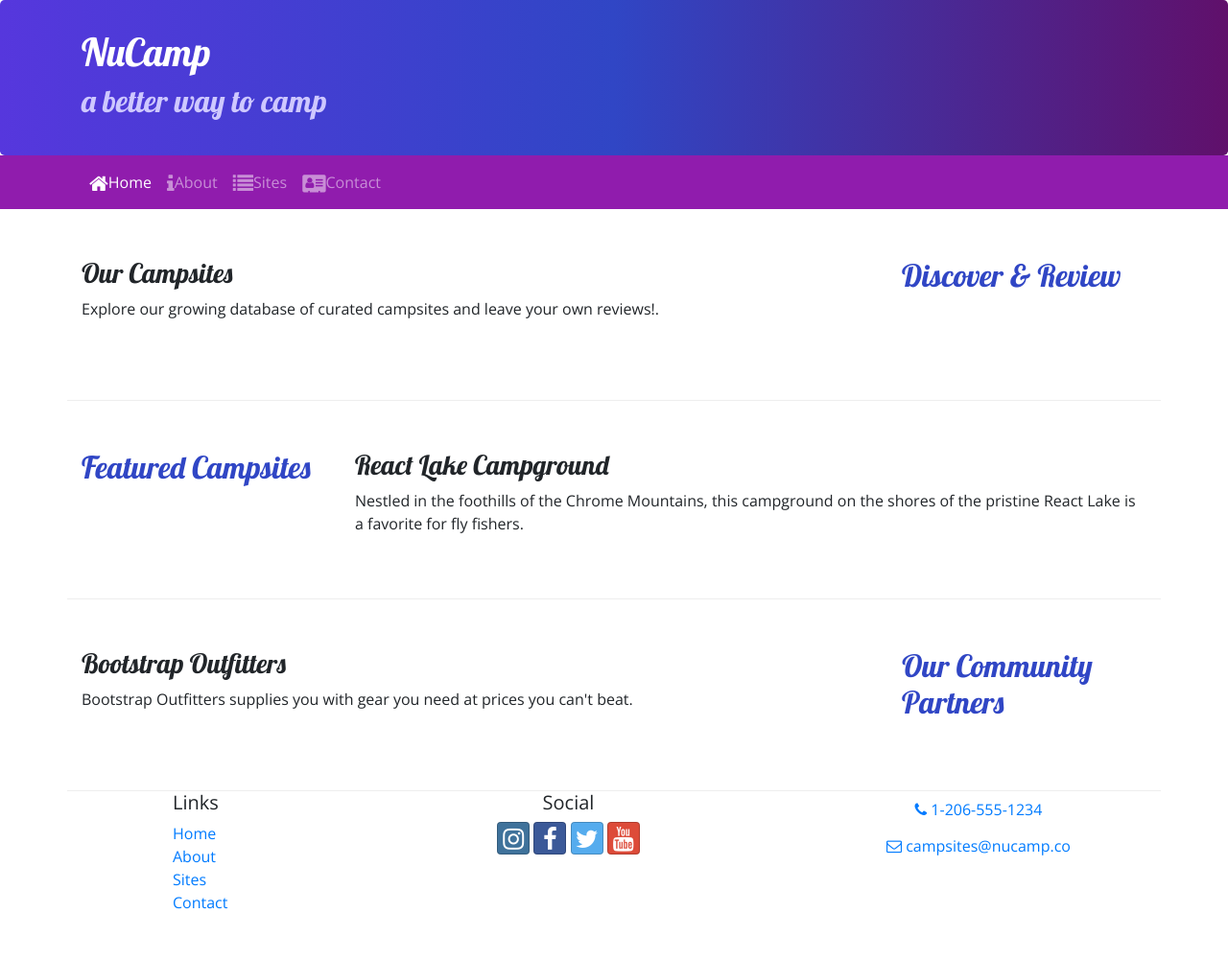
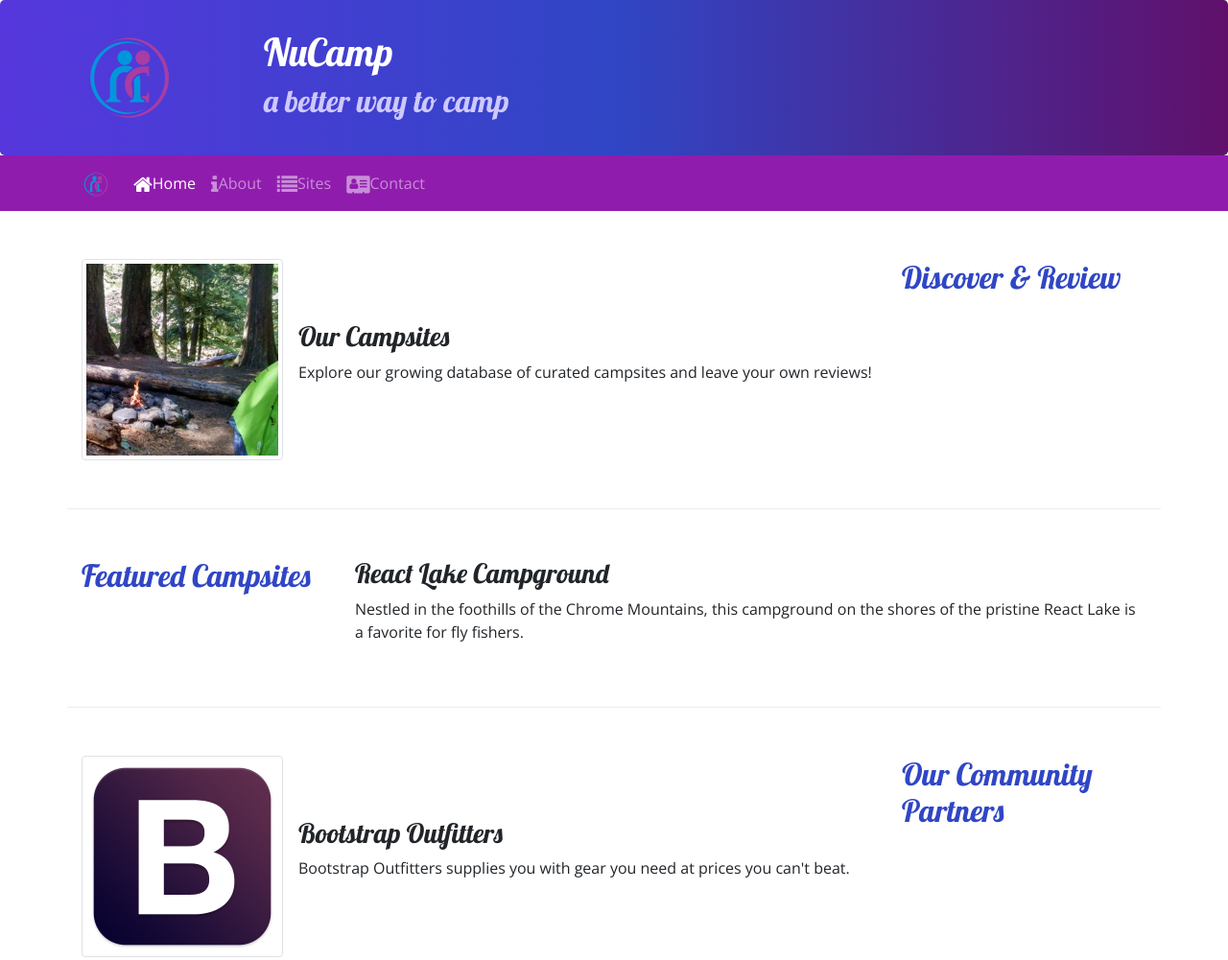
Before and after one commit to Zayy01/nucamp_bootstrap, a website: page index.html in a window 1280 px wide. Shown: the top 1001 px of the page at 96% size. Before the commit the page ends 969 px from the top, so only its background shows below. Drawn offline with nearby package versions, Linux system fonts and the light colour scheme.

Commit message:
Images and Media

```diff
--- a/index.html
+++ b/index.html
@@ -23,6 +23,9 @@
     <header class="jumbotron">
         <div class="container">
             <div class="row">
+                <div class="col-4 col-sm-3 col-md-2 align-self-center">
+                    <img src="img/logo.png" class="img-fluid" />
+                </div>
                 <div class="col">
                     <h1>NuCamp</h1>
                     <h2>a better way to camp</h2>
@@ -33,7 +36,8 @@
 
     <nav class="navbar navbar-expand-sm navbar-dark sticky-top">
         <div class="container">
-            <button class="navbar-toggler ml-auto" type="button" data-toggle="collapse" data-target="#nucampNavbar">
+            <a class="navbar-brand" href="#"><img src="img/logo.png" height="30" width="30" /></a>
+            <button class="navbar-toggler" type="button" data-toggle="collapse" data-target="#nucampNavbar">
                 <span class="navbar-toggler-icon"></span>
             </button>
             <div class="collapse navbar-collapse" id="nucampNavbar">
@@ -53,9 +57,12 @@
                 <h2>Discover & Review</h2>
             </div>
             <div class="col">
-                <h3>Our Campsites</h3>
-                <div class="d-none d-sm-block">
-                    <p>Explore our growing database of curated campsites and leave your own reviews!.</p>
+                <div class="media">
+                    <img class="d-flex mr-3 img-thumbnail" src="img/breadcrumb-trail-thumb.jpg" alt="Breadcrumb Trail" />
+                    <div class="media-body align-self-center">
+                        <h3>Our Campsites</h3>
+                        <p class="d-none d-sm-block">Explore our growing database of curated campsites and leave your own reviews!</p>
+                    </div>
                 </div>
             </div>
         </div>
@@ -77,9 +84,12 @@
                 <h2>Our Community Partners</h2>
             </div>
             <div class="col">
-                <h3>Bootstrap Outfitters</h3>
-                <div class="d-none d-sm-block">
-                    <p>Bootstrap Outfitters supplies you with gear you need at prices you can't beat.</p>
+                <div class="media">
+                    <img class="d-flex mr-3 img-thumbnail" src="img/bootstrap-thumb.png" alt="Bootstrap Outfitters" />
+                    <div class="media-body align-self-center">
+                        <h3>Bootstrap Outfitters</h3>
+                        <p class="d-none d-sm-block">Bootstrap Outfitters supplies you with gear you need at prices you can't beat.</p>
+                    </div>
                 </div>
             </div>
         </div>
```
Also changed, not shown: aboutus.html (+5 -1 lines), contactus.html (+5 -1 lines), img/bootstrap-thumb.png (added), img/breadcrumb-trail-thumb.jpg (added), img/breadcrumb-trail.jpg (added), img/chrome-river-thumb.jpg (added), img/chrome-river.jpg (added), img/logo.png (added), img/react-lake-thumb.jpg (added), img/react-lake.jpg (added), 1 other file.
